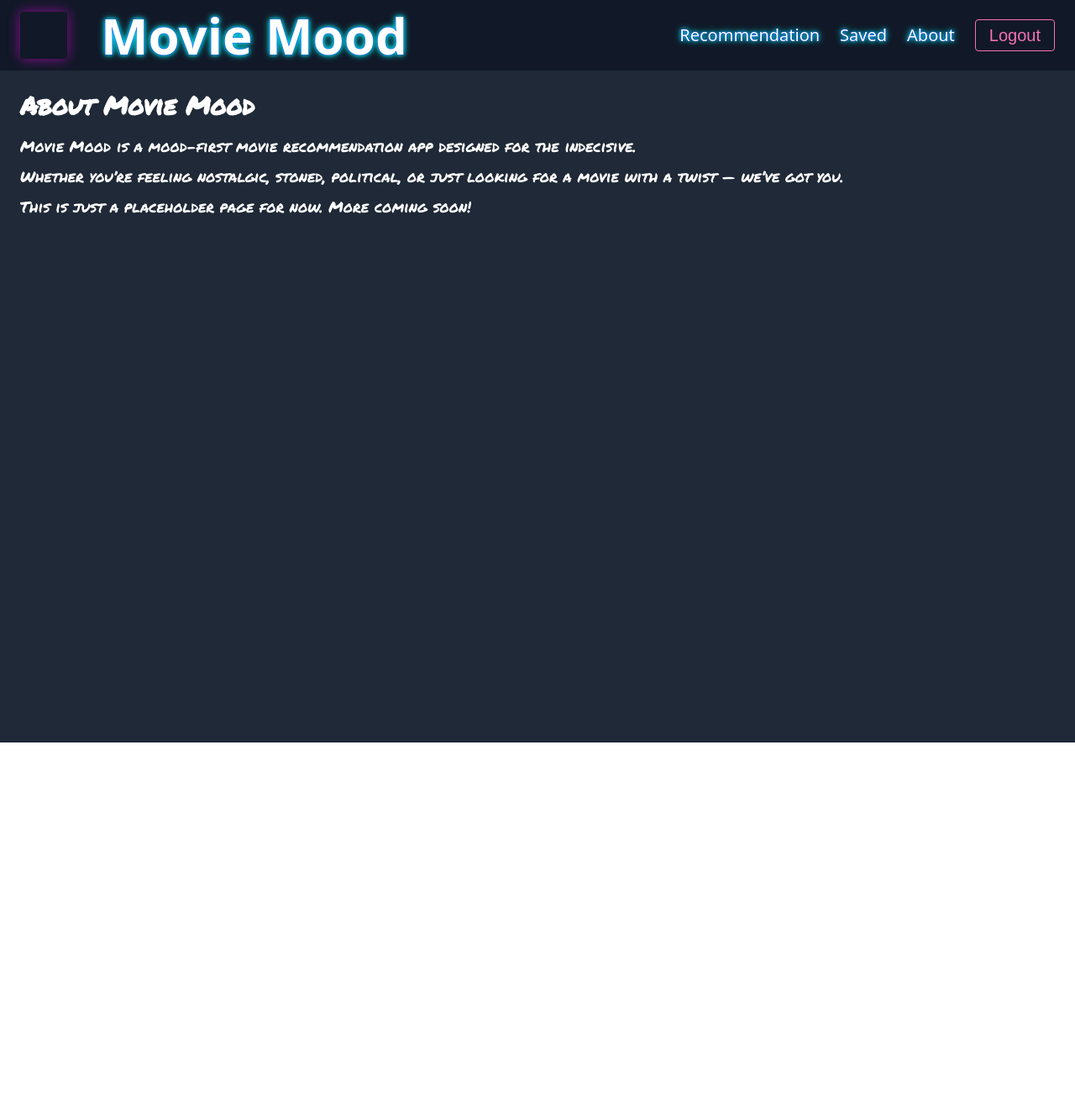
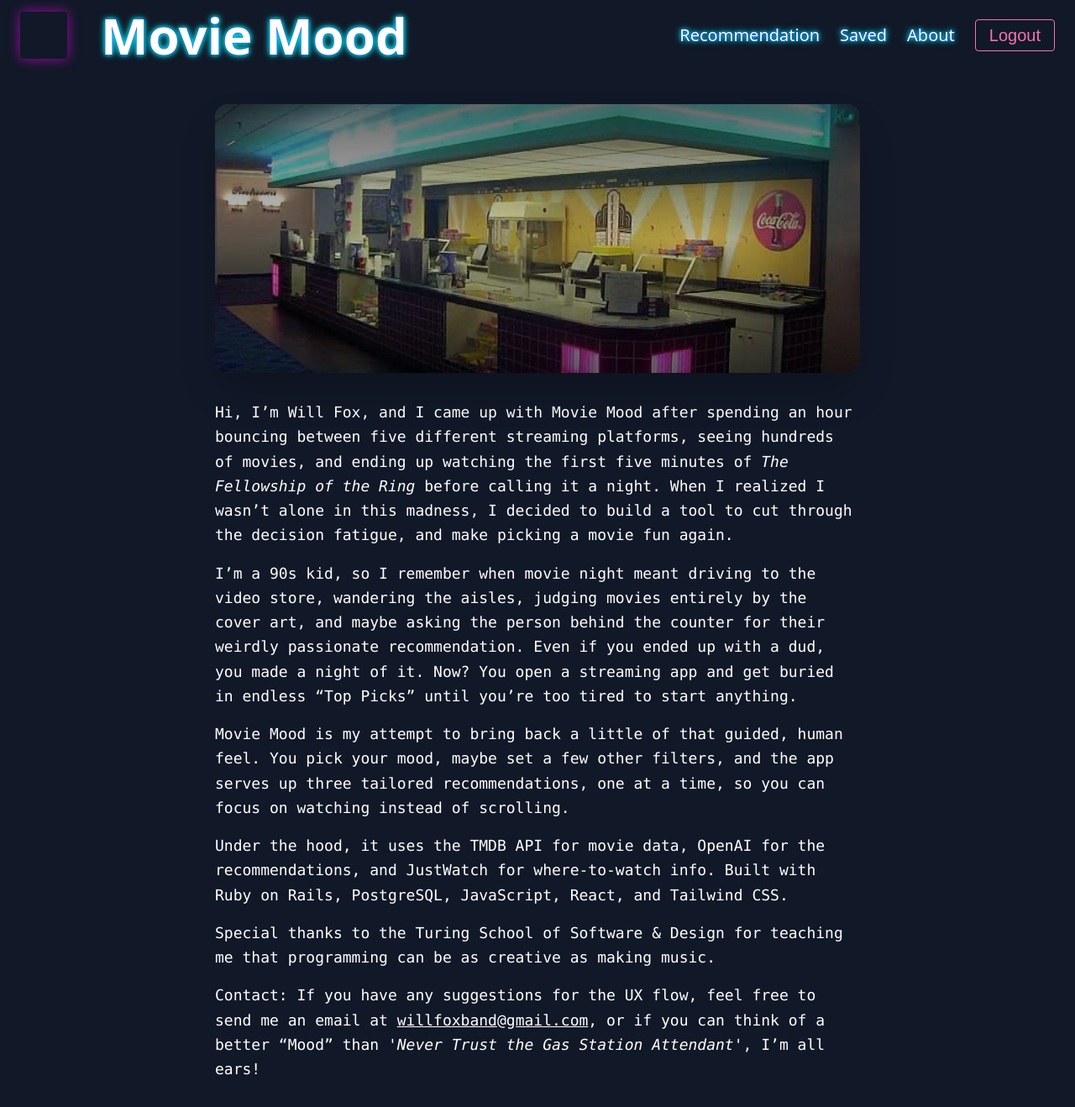
Before and after one commit to willfox0409/movie-mood-fe, a React (Vite) app: page /about in a window 1280 px wide. Shown: the top 1318 px of the page at 84% size. Before the commit the page ends 884 px from the top, so only its background shows below. Built offline with nearby package versions, Linux system fonts and the light colour scheme; grey boxes are pictures that could not be loaded; a web font is replaced by a local one.

Commit message:
feat: update about page to include a casual sumamry of the app with the concessions hero image

```diff
--- a/src/pages/AboutPage.jsx
+++ b/src/pages/AboutPage.jsx
@@ -1,16 +1,66 @@
 export default function AboutPage() {
   return (
-    <section className="p-6 text-white bg-gray-800 min-h-screen">
-      <h2 className="text-3xl font-bold mb-4">About Movie Mood</h2>
-      <p className="text-lg mb-2">
-        Movie Mood is a mood-first movie recommendation app designed for the indecisive.
-      </p>
-      <p className="text-lg mb-2">
-        Whether you’re feeling nostalgic, stoned, political, or just looking for a movie with a twist — we’ve got you.
-      </p>
-      <p className="text-lg">
-        This is just a placeholder page for now. More coming soon!
-      </p>
+    <section
+      className="
+        min-h-screen px-6 py-10
+        text-white bg-gray-900
+        flex flex-col items-center
+      "
+      aria-labelledby="about-title"
+    >
+      {/* Hero image */}
+      <div className="w-full max-w-3xl">
+        <div className="relative rounded-2xl overflow-hidden shadow-2xl group">
+          <img
+            src="/images/concessions.jpg"
+            alt="Movie theater concessions stand"
+            className="w-full h-64 sm:h-80 object-cover transition duration-500 group-hover:brightness-125 group-hover:saturate-150 group-hover:shadow-[0_0_20px_#ff00ff]"
+            loading="lazy"
+          />
+          {/* top-to-bottom gradient for readability */}
+          <div className="absolute inset-0 bg-gradient-to-b from-black/60 via-black/20 to-black/60 pointer-events-none" />
+        </div>
+      </div>
+
+      {/* Copy block */}
+      <div className="w-full max-w-3xl mt-8 space-y-4 font-mono leading-relaxed text-lg">
+        <p>
+          Hi, I’m Will Fox, and I came up with Movie Mood after spending an hour
+          bouncing between five different streaming platforms, seeing hundreds of
+          movies, and ending up watching the first five minutes of <em>The Fellowship of the Ring </em>
+          before calling it a night. When I realized I wasn’t alone in this madness, I decided to build a
+          tool to cut through the decision fatigue, and make picking a movie fun again.
+        </p>
+        <p>
+          I’m a 90s kid, so I remember when movie night meant driving to the video store,
+          wandering the aisles, judging movies entirely by the cover art, and maybe asking
+          the person behind the counter for their weirdly passionate recommendation.
+          Even if you ended up with a dud, you made a night of it. Now? You open a
+          streaming app and get buried in endless “Top Picks” until you’re too tired to
+          start anything.
+        </p>
+        <p>
+          Movie Mood is my attempt to bring back a little of that guided, human feel.
+          You pick your mood, maybe set a few other filters, and the app serves up three
+          tailored recommendations, one at a time, so you can focus on watching instead
+          of scrolling.
+        </p>
+        <p>
+          Under the hood, it uses the TMDB API for movie data, OpenAI for the recommendations,
+          and JustWatch for where-to-watch info. Built with Ruby on Rails, PostgreSQL,
+          JavaScript, React, and Tailwind CSS.
+        </p>
+        <p>
+          Special thanks to the Turing School of Software & Design for teaching me that
+          programming can be as creative as making music.
+        </p>
+        <p>
+          Contact: If you have any suggestions for the UX flow, feel free to send me an
+          email at <a href="mailto:willfoxband@gmail.com" className="underline">willfoxband@gmail.com</a>,
+          or if you can think of a better “Mood” than <em>'Never Trust the Gas Station Attendant'</em>,
+          I’m all ears!
+        </p>
+      </div>
     </section>
   );
 }
```
